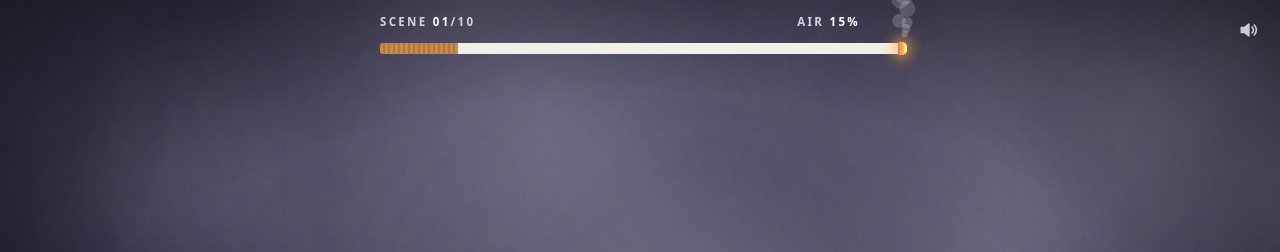
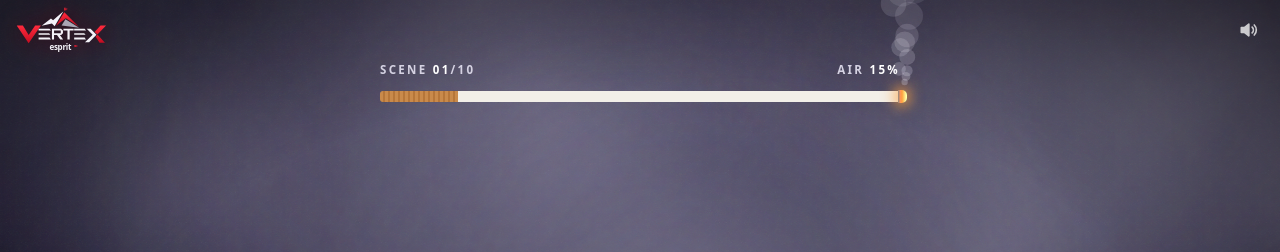
Before and after one commit to devhmez/myth-or-fact, a plain HTML site: page index.html in a window 1280 px wide. Both pictures are taken after a click on the button "Roll the film". Shown: the top 252 px of the page. Drawn offline with Linux system fonts and the light colour scheme; animation ran at ten frames a second; a web font is replaced by a local one.

Commit message:
Add Vertex logo and credit, remove ONDE branding
Co-Authored-By: Claude Opus 5.5 <noreply@anthropic.com>

```diff
--- a/index.html
+++ b/index.html
@@ -52,6 +52,13 @@ canvas{position:absolute;inset:0;width:100%;height:100%;pointer-events:none}
   max-width:560px;margin:auto}
 .screen.on{display:flex}
 
+/* Vertex Esprit logo, redrawn for dark backgrounds */
+#logo{position:absolute;z-index:7;top:calc(env(safe-area-inset-top) + 7px);left:16px;height:46px;width:auto;overflow:visible;
+  filter:drop-shadow(0 2px 10px rgba(0,0,0,.55)) drop-shadow(0 0 12px rgba(227,18,43,.28));
+  animation:logoIn 1.8s var(--expo) .15s both}
+#logo .flag{transform-box:fill-box;transform-origin:left center;animation:wave 3.2s ease-in-out infinite}
+@keyframes logoIn{from{opacity:0;filter:blur(10px);transform:translateY(-6px) scale(.96)}to{opacity:1;transform:none}}
+@keyframes wave{50%{transform:scaleX(.8) skewY(-5deg)}}
 #mute{position:absolute;z-index:7;top:calc(env(safe-area-inset-top) + 8px);right:10px;width:44px;height:44px;display:grid;place-items:center;opacity:.75}
 #mute svg{width:20px;height:20px}
 #mute .x{display:none}#mute[aria-pressed=true] .x{display:block}#mute[aria-pressed=true] .w{display:none}
@@ -71,7 +78,8 @@ canvas{position:absolute;inset:0;width:100%;height:100%;pointer-events:none}
 #startBtn{max-width:280px;opacity:0;animation:rise 1s var(--expo) 2.4s forwards,pulse 2.4s ease-in-out 3.4s infinite}
 
 /* HUD + cigarette timeline */
-.hud{display:flex;justify-content:space-between;align-items:baseline;padding-right:40px;font-size:.72rem;font-weight:700;letter-spacing:.2em;text-transform:uppercase;color:#d5d2e2}
+#play{padding-top:calc(env(safe-area-inset-top) + 62px)}
+.hud{display:flex;justify-content:space-between;align-items:baseline;font-size:.72rem;font-weight:700;letter-spacing:.2em;text-transform:uppercase;color:#d5d2e2}
 .hud b{font-variant-numeric:tabular-nums;font-weight:900;color:#fff}
 #streak{display:inline-block;margin-left:10px;color:var(--ember);opacity:0;transition:opacity .3s}
 .cig{position:relative;height:11px;margin:14px 0 0;display:flex;align-items:stretch}
@@ -119,7 +127,6 @@ canvas{position:absolute;inset:0;width:100%;height:100%;pointer-events:none}
 .acts{display:grid;grid-template-columns:1fr 1fr;gap:10px;margin-top:6px}
 .acts .solo{grid-column:1/-1}
 .by{display:inline-flex;align-items:center;justify-content:center;gap:8px;min-height:44px;font-size:.78rem;font-weight:700;color:#eeeaf8;text-decoration:none}
-.by img{height:15px;width:auto}
 
 @keyframes focus{to{opacity:1;filter:blur(0);transform:none;letter-spacing:-.02em}}
 @keyframes rise{from{opacity:0;transform:translateY(16px)}to{opacity:1;transform:none}}
@@ -145,6 +152,19 @@ canvas{position:absolute;inset:0;width:100%;height:100%;pointer-events:none}
   <div class="flash" id="flash"></div>
   <canvas id="fx"></canvas>
   <div class="bar t"></div><div class="bar b"></div>
+
+  <svg id="logo" viewBox="160 345 950 480" role="img" aria-label="Vertex Esprit">
+    <defs><linearGradient id="vr" x1="0" y1="0" x2="0" y2="1"><stop offset="0" stop-color="#ff2a3c"/><stop offset="1" stop-color="#c30d22"/></linearGradient></defs>
+    <path class="flag" fill="url(#vr)" d="M662 353 711 371 662 385Z"/>
+    <path fill="#f4f2f8" d="M428 540 525 466 547 482 655 390 563 547 535 518Z"/>
+    <path fill="url(#vr)" d="M577 541 664 400 815 550 680 462Z"/>
+    <path fill="#a9a6b4" d="M636 539 676 474 818 562Z"/>
+    <path fill="url(#vr)" d="M167 539H232L292 638 360 539H420L292 724Z"/>
+    <path fill="#f4f2f8" d="M396 571H510L525 589H396ZM396 618H505L518 634H396ZM396 664H510L524 683H396ZM535 571H630L650 589V618L632 636H618L652 683H622L588 636H557V683H535ZM557 589V618H627V589ZM655 571H762V589H720V683H697V589H655ZM767 571H876L891 589H767ZM767 618H872L886 634H767ZM767 664H876L890 683H767ZM898 571H938L1000 635 923 712H880L960 635Z"/>
+    <path fill="url(#vr)" d="M980 605 1042 538H1100L1010 632ZM990 652 1012 635 1088 718H1032Z"/>
+    <text x="622" y="798" text-anchor="middle" fill="#f4f2f8" font-family="Satoshi,ui-sans-serif,system-ui,sans-serif" font-weight="700" font-size="84" letter-spacing="-3">esprit</text>
+    <path fill="url(#vr)" d="M770 742 809 752 770 764Z"/>
+  </svg>
 
   <button id="mute" aria-label="Mute sound" aria-pressed="false">
     <svg viewBox="0 0 24 24" fill="none" stroke="#fff" stroke-width="2" stroke-linecap="round" stroke-linejoin="round"><path d="M4 9v6h4l5 4V5L8 9z" fill="#fff"/><path class="w" d="M17 8.5a5 5 0 0 1 0 7M19.5 6a8.5 8.5 0 0 1 0 12"/><path class="x" d="m17 9.5 5 5m0-5-5 5"/></svg>
@@ -185,7 +205,7 @@ canvas{position:absolute;inset:0;width:100%;height:100%;pointer-events:none}
       <button class="btn" id="again">Play again</button>
       <button class="btn ghost" id="share">Challenge a friend</button>
     </div>
-    <a class="by" href="https://onde.tn" target="_blank" rel="noopener">Powered by <img src="assets/mark_white.png" alt="ONDE"></a>
+    <p class="by">Powered by Vertex</p>
   </section>
 </div>
 
```
Also changed, not shown: assets/mark_white.png (deleted).
